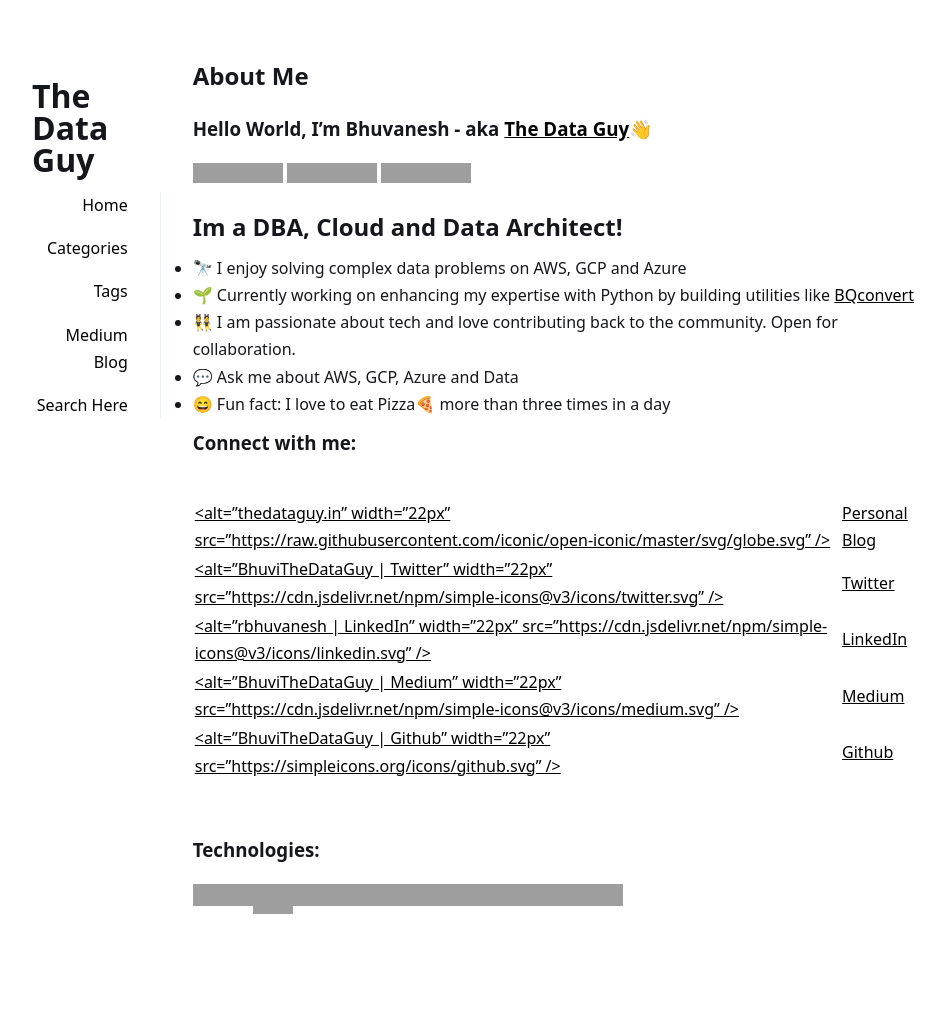
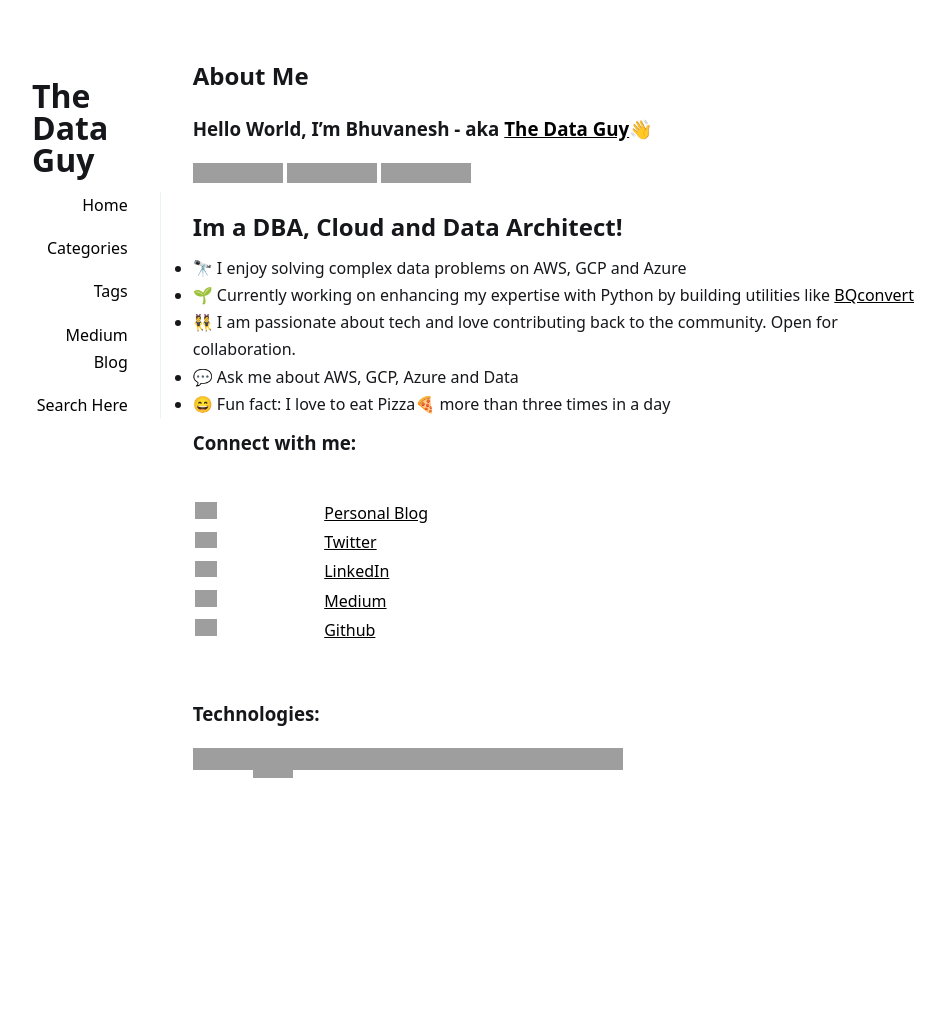
Before and after one commit to MSkalai1998/bhuvithedataguy.github.io, a Jekyll site: the page built from _pages/about.md, in a window 1280 px wide. Shown: the whole page, without its empty margins (160-1105 px from the left). Built offline with Jekyll 4.4.1, drawn with Linux system fonts in a browser that asks for light colours; after the commit the page ends 900 px from its top, so only the background shows below that; some of the changed lines change nothing that is shown; grey boxes are pictures that could not be loaded.

Commit message:
Update abput

```diff
--- a/_pages/about.md
+++ b/_pages/about.md
@@ -19,11 +19,11 @@ title: About Me
 
 |                                                                                                                                                                                 |                                                |
 |---------------------------------------------------------------------------------------------------------------------------------------------------------------------------------|------------------------------------------------|
-| [<alt="thedataguy.in" width="22px" src="https://raw.githubusercontent.com/iconic/open-iconic/master/svg/globe.svg" />](https://thedataguy.in)                  | [Personal Blog](https://thedataguy.in)         |
-| [<alt="BhuviTheDataGuy \| Twitter" width="22px" src="https://cdn.jsdelivr.net/npm/simple-icons@v3/icons/twitter.svg" />](https://twitter.com/BhuviTheDataGuy)  | [Twitter](https://twitter.com/BhuviTheDataGuy) |
-| [<alt="rbhuvanesh \| LinkedIn" width="22px" src="https://cdn.jsdelivr.net/npm/simple-icons@v3/icons/linkedin.svg" />](https://www.linkedin.com/in/rbhuvanesh/) | [LinkedIn](https://linkedin.com/in/rbhuvanesh) |
-| [<alt="BhuviTheDataGuy \| Medium" width="22px" src="https://cdn.jsdelivr.net/npm/simple-icons@v3/icons/medium.svg" />](https://medium.com/@BhuviTheDataGuy)    | [Medium](https://medium.com/@BhuviTheDataGuy)  |
-| [<alt="BhuviTheDataGuy \| Github" width="22px" src="https://simpleicons.org/icons/github.svg" />](https://github.com/BhuviTheDataGuy)                          | [Github](https://Github.com/BhuviTheDataGuy)   |
+| [<img alt="thedataguy.in" width="22px" src="https://raw.githubusercontent.com/iconic/open-iconic/master/svg/globe.svg" />](https://thedataguy.in)                  | [Personal Blog](https://thedataguy.in)         |
+| [<img alt="BhuviTheDataGuy \| Twitter" width="22px" src="https://cdn.jsdelivr.net/npm/simple-icons@v3/icons/twitter.svg" />](https://twitter.com/BhuviTheDataGuy)  | [Twitter](https://twitter.com/BhuviTheDataGuy) |
+| [<img alt="rbhuvanesh \| LinkedIn" width="22px" src="https://cdn.jsdelivr.net/npm/simple-icons@v3/icons/linkedin.svg" />](https://www.linkedin.com/in/rbhuvanesh/) | [LinkedIn](https://linkedin.com/in/rbhuvanesh) |
+| [<img alt="BhuviTheDataGuy \| Medium" width="22px" src="https://cdn.jsdelivr.net/npm/simple-icons@v3/icons/medium.svg" />](https://medium.com/@BhuviTheDataGuy)    | [Medium](https://medium.com/@BhuviTheDataGuy)  |
+| [<img alt="BhuviTheDataGuy \| Github" width="22px" src="https://simpleicons.org/icons/github.svg" />](https://github.com/BhuviTheDataGuy)                          | [Github](https://Github.com/BhuviTheDataGuy)   |
 
 
 
```
